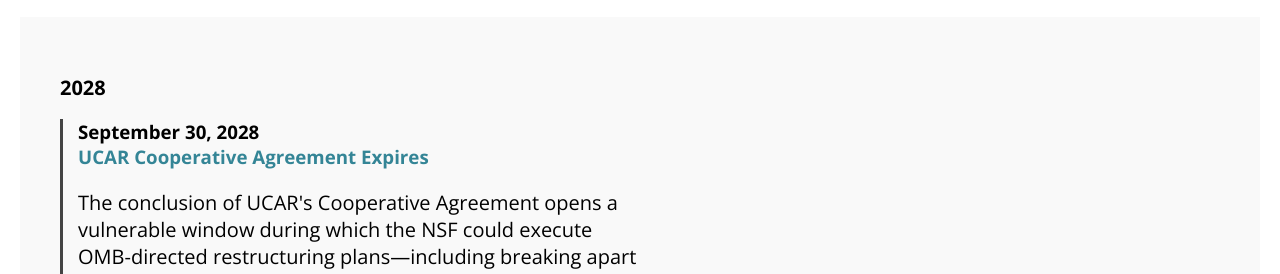
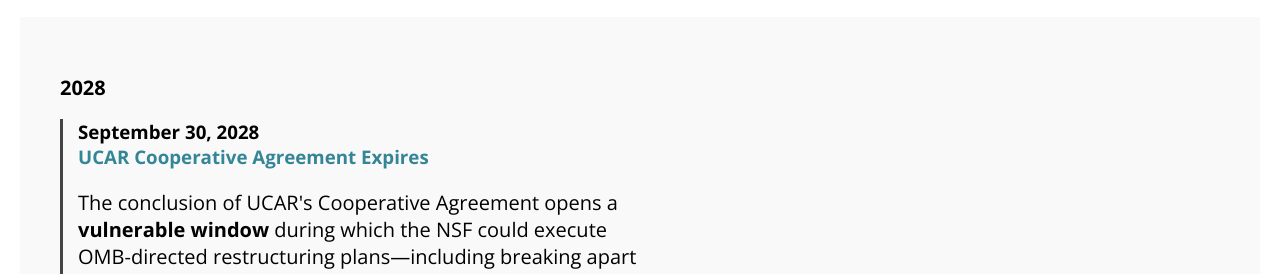
Before and after one commit to savencar/savencar.github.io, a plain HTML site: page timeline.html in a window 1280 px wide. Shown: the part 526-800 px from the top of the page. Drawn offline with nearby package versions, Linux system fonts and the light colour scheme.

Commit message:
highlight the NCAR vulnerable window

```diff
--- a/timeline.html
+++ b/timeline.html
@@ -220,7 +220,7 @@
                         <li style="margin-bottom: 20px; border-left: 3px solid #444; padding-left: 15px;">
                             <h3>September 30, 2028<br/><a href="https://www.courtlistener.com/docket/72496922/32/2/university-corporation-for-atmospheric-research-v-national-science/">UCAR Cooperative Agreement Expires</a></h3>
                             <p>
-                                The conclusion of UCAR's Cooperative Agreement opens a vulnerable window during which the NSF could execute OMB-directed restructuring plans—including breaking apart key assets like the NWSC supercomputer and aircraft—while NCAR's contractual protections are at their weakest.
+                                The conclusion of UCAR's Cooperative Agreement opens a <strong>vulnerable window</strong> during which the NSF could execute OMB-directed restructuring plans—including breaking apart key assets like the NWSC supercomputer and aircraft—while NCAR's contractual protections are at their weakest.
                             </p>
                         </li>
                     </ul>
```
